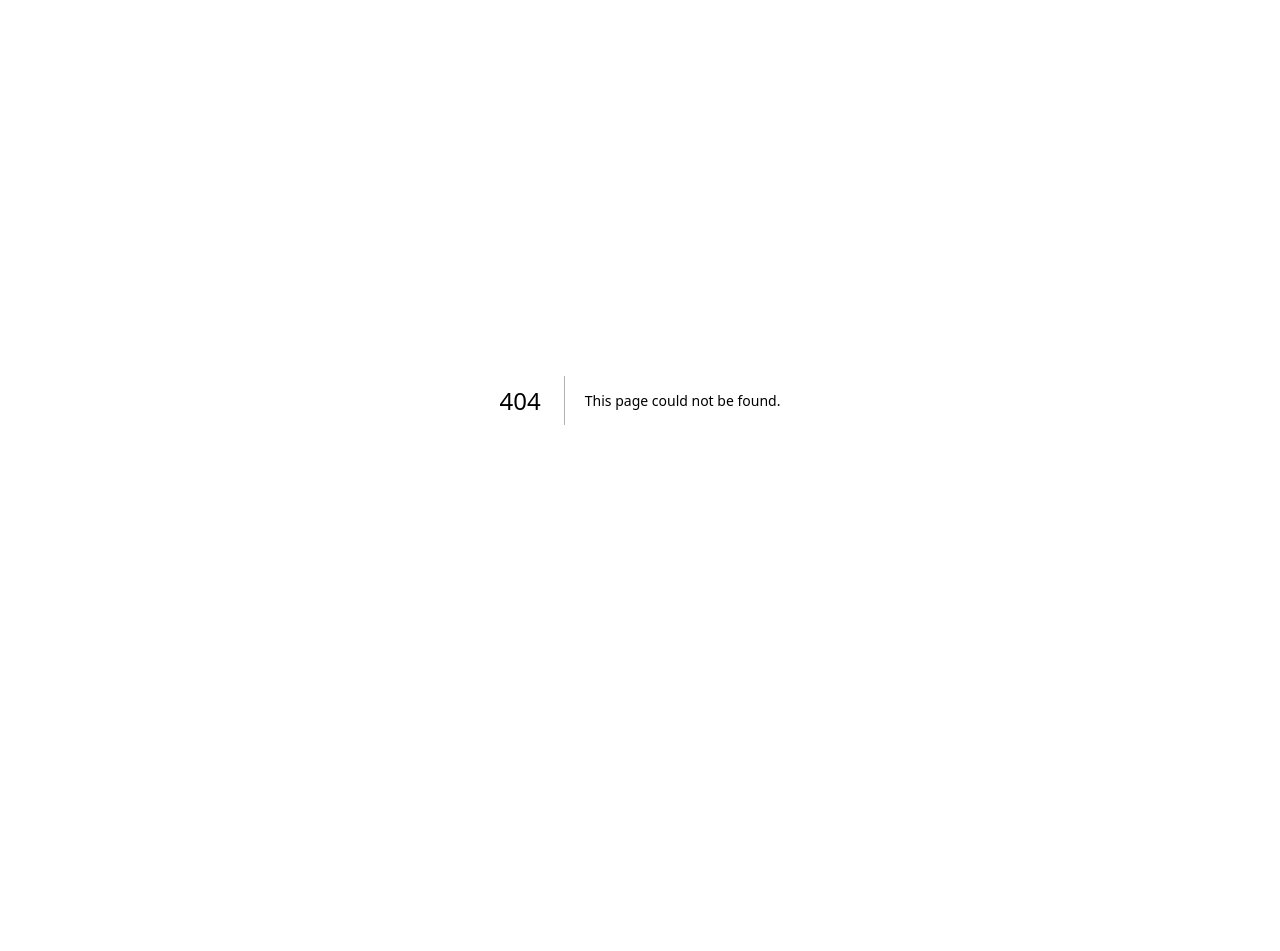
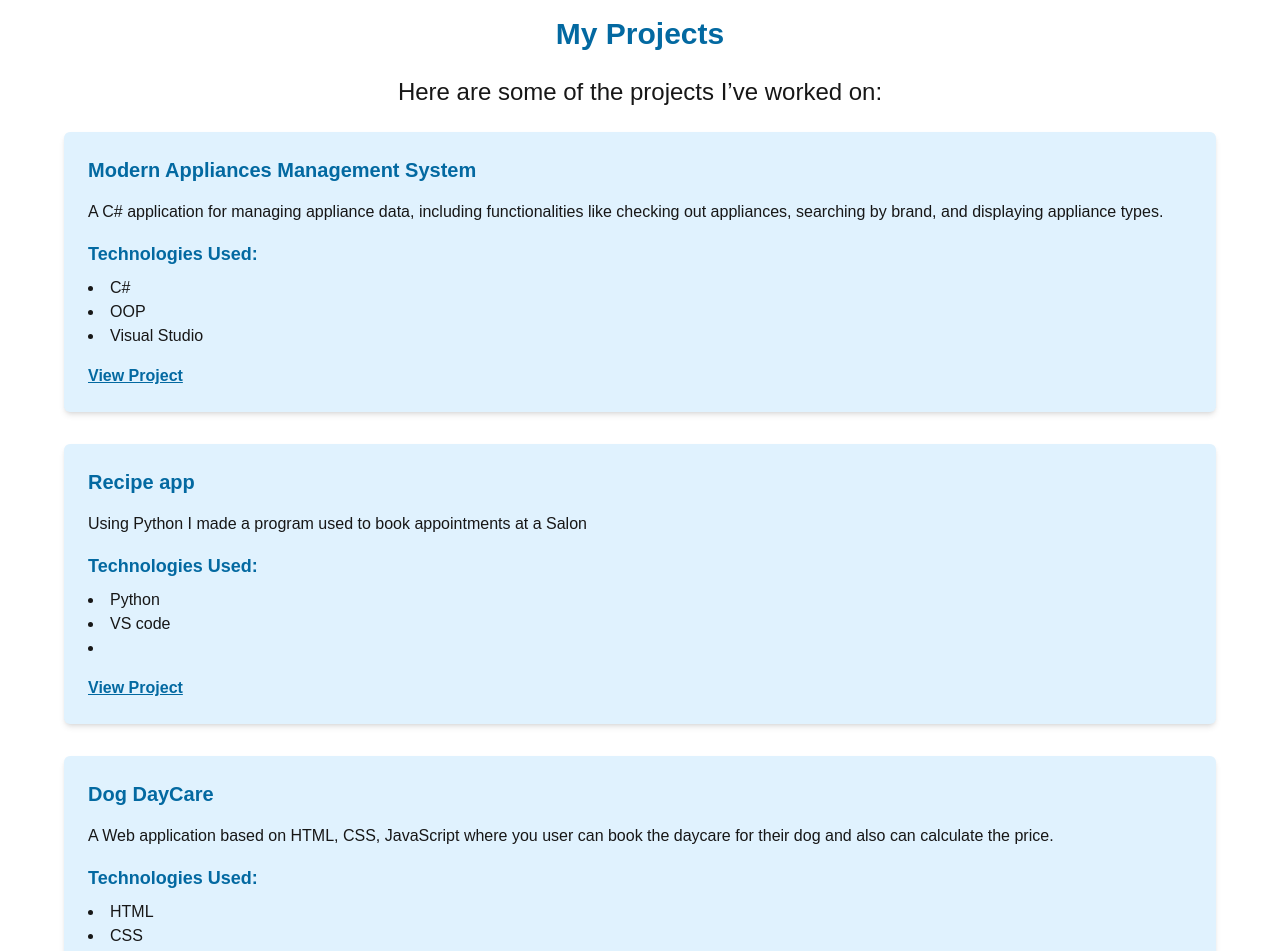
Before and after one commit to prabhnoorLubana2004/cprg306-finalproject, a Next.js app: page /projects in a window 1280 px wide. Before the commit this address had no page. Shown: the top 951 px of the page. Before the commit the page ends 800 px from the top, so only its background shows below. Built offline with nearby package versions, Linux system fonts and the light colour scheme.

Commit message:
Add files via upload
Sprint 2

```diff
--- /dev/null
+++ b/app/experience/page.js
@@ -0,0 +1,54 @@
+export default function ExperiencePage() {
+    return (
+      <div className="p-8 bg-gray-100 text-gray-800 min-h-screen">
+        <h1 className="text-3xl font-bold mb-4">My Professional Experience</h1>
+        <p className="mb-6">
+          I have been fortunate to gain valuable experience through diverse internships in the software development field. Below are detailed insights into my roles and contributions.
+        </p>
+
+        <div className="mb-10">
+          <h2 className="text-2xl font-semibold mb-2">Python-Centric Internship</h2>
+          <p className="mb-2">
+            <strong>Duration:</strong> 2022 - Present
+          </p>
+          <p className="mb-2">
+            <strong>Role:</strong> Software Development Intern
+          </p>
+          <p className="mb-2">
+            <strong>Responsibilities:</strong>
+          </p>
+          <ul className="list-disc list-inside mb-4">
+            <li>Developed and maintained automation scripts using Python to streamline internal processes, improving efficiency by over 20%.</li>
+            <li>Collaborated with senior developers to create data pipelines for ETL processes, ensuring the integrity of large datasets.</li>
+            <li>Wrote unit tests to ensure high code quality and minimize bugs in production environments.</li>
+            <li>Assisted in debugging and resolving issues in Python-based applications, reducing downtime for critical systems.</li>
+          </ul>
+          <p>
+            <strong>Key Achievements:</strong> Enhanced the scalability of internal tools by implementing optimized algorithms, resulting in faster performance.
+          </p>
+        </div>
+
+        <div>
+          <h2 className="text-2xl font-semibold mb-2">C#-Centric Internship</h2>
+          <p className="mb-2">
+            <strong>Duration:</strong> October 2024 - Present
+          </p>
+          <p className="mb-2">
+            <strong>Role:</strong> Software Developer Intern (External Client)
+          </p>
+          <p className="mb-2">
+            <strong>Responsibilities:</strong>
+          </p>
+          <ul className="list-disc list-inside mb-4">
+            <li>Developed enterprise-grade applications using C#, focusing on functionality, security, and scalability.</li>
+            <li>Participated in design discussions and implemented features based on client requirements.</li>
+            <li>Optimized existing codebases by refactoring for performance and readability, reducing runtime by up to 15%.</li>
+            <li>Integrated third-party APIs to enhance application capabilities and ensure seamless user experiences.</li>
+          </ul>
+          <p>
+            <strong>Key Achievements:</strong> Delivered a critical application module ahead of schedule, receiving commendation from the client for exceptional quality.
+          </p>
+        </div>
+      </div>
+    );
+  }
--- /dev/null
+++ b/app/projects/page.js
@@ -0,0 +1,97 @@
+import Link from "next/link";
+import React from "react";
+
+
+const Project = () => {
+  return (
+    <div className="flex-1 p-4 mx-12">
+      <h2 className="text-center text-3xl text-sky-700 font-extrabold mb-6">
+        My Projects
+      </h2>
+      <p className="text-2xl text-center mb-6">
+        Here are some of the projects I’ve worked on:
+      </p>
+
+      <div className="flex flex-col gap-8">
+        {/* Project 1 */}
+        <div className="bg-sky-100 shadow-md rounded-md p-6">
+          <h3 className="text-sky-700 text-xl font-bold mb-4">
+            Modern Appliances Management System
+          </h3>
+          <p className="mb-4">
+            A C# application for managing appliance data, including
+            functionalities like checking out appliances, searching by brand,
+            and displaying appliance types.
+          </p>
+          <h4 className="text-sky-700 text-lg font-semibold mb-2">
+            Technologies Used:
+          </h4>
+          <ul className="list-disc list-inside mb-4">
+            <li>C#</li>
+            <li>OOP</li>
+            <li>Visual Studio</li>
+          </ul>
+          <Link
+            href="https://github.com/prabhnoorLubana2004/CSharpProjects/tree/main/Assignment%201"
+            className="text-sky-700 font-bold underline"
+          >
+            View Project
+          </Link>
+        </div>
+
+        {/* Project 2 */}
+        <div className="bg-sky-100 shadow-md rounded-md p-6">
+          <h3 className="text-sky-700 text-xl font-bold mb-4">
+            Recipe app
+          </h3>
+          <p className="mb-4">
+           Using Python I made a program used to book appointments at a Salon
+          </p>
+          <h4 className="text-sky-700 text-lg font-semibold mb-2">
+            Technologies Used:
+          </h4>
+          <ul className="list-disc list-inside mb-4">
+            <li>Python</li>
+            <li> VS code</li>
+            <li></li>
+          </ul>
+          <Link
+            href="https://github.com/prabhnoorLubana2004/PythonProjects/blob/main/AppointmentManage.py"
+            className="text-sky-700 font-bold underline"
+          >
+            View Project
+          </Link>
+        </div>
+
+
+
+        {/* Project 3 */}
+        <div className="bg-sky-100 shadow-md rounded-md p-6">
+          <h3 className="text-sky-700 text-xl font-bold mb-4">
+            Dog DayCare
+          </h3>
+          <p className="mb-4">
+            A Web application based on HTML, CSS, JavaScript where you user can book the daycare for their dog and also can calculate the price.
+          </p>
+          <h4 className="text-sky-700 text-lg font-semibold mb-2">
+            Technologies Used:
+          </h4>
+          <ul className="list-disc list-inside mb-4">
+            <li>HTML</li>
+            <li>CSS</li>
+            <li>JavaScript</li>
+            <li>VS Code</li>
+          </ul>
+          <Link
+            href="https://github.com/prabhnoorLubana2004/FrontEndProjects/tree/main/Project"
+            className="text-sky-700 font-bold underline"
+          >
+            View Project
+          </Link>
+        </div>
+      </div>
+    </div>
+  );
+};
+
+export default Project;
```
